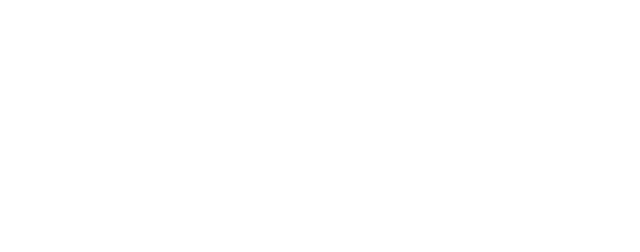
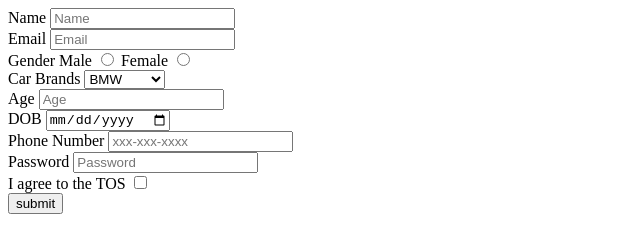
Before and after one commit to acciojob/signup-form-car-PriyaSandal, a website: page main.html in a window 1280 px wide. Shown: the whole page, without its empty margins (0-640 px from the left). Drawn offline with Linux system fonts and the light colour scheme.

Commit message:
created a submission

```diff
--- a/main.html
+++ b/main.html
@@ -10,6 +10,42 @@
 	<!-- the entire body must be written by student -->
     <script type="text/javascript" src="./script.js">
 </script>
+<form method="post">
+<label for="name">Name</label>
+<input type="text" id="name" placeholder="Name" required><br>
+
+<label for="email">Email</label>
+<input type="text" id="email" placeholder="Email" required><br>
+
+<label for="gender_m">Gender</label>
+<label for="genfer_f">Male</label>
+<input type="radio" id="gender_m" value="Male" name="gender" required >
+<label for="female">Female</label>
+<input type="radio" id="gender_f" value="female" name="gender" required><br>
+
+<label for="cars">Car Brands</label>
+<select id="cars" placeholder=" --Please choose an option--" >
+<option value="BMW" required >BMW</option>
+<option value="saab" required>Audi</option>
+<option value="opel" required>Mercedez</option>
+</select><br>
+
+<label for="age">Age</label>
+<input type="text" id="age" placeholder="Age" required><br>
+
+<label for="dob">DOB</label>
+<input type="date" id="dob" required><br>
+
+<label for="tel">Phone Number</label>
+<input type="number" id="tel" placeholder="xxx-xxx-xxxx"><br>
+
+<label for="password">Password</label>
+<input type="password" id="password" placeholder="Password" required><br>
+
+<label for="tos"> I agree to the TOS</label>
+<input type="checkbox" id="tos" required><br>
+<button type="submit">submit</button>
+</form>
 
 </body>
 
```
